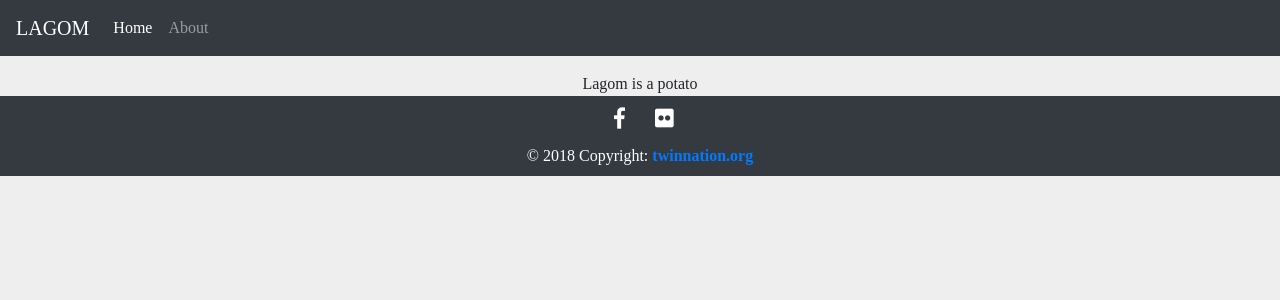
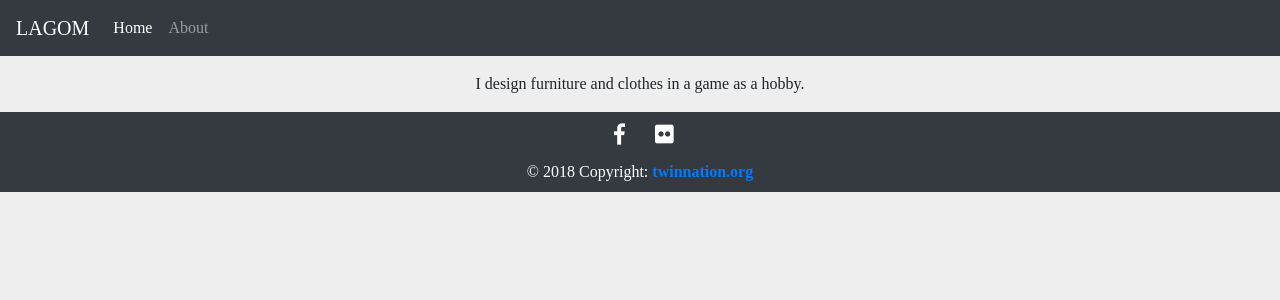
Before and after one commit to TwinProduction/lagom, an Angular app: page /about in a window 1280 px wide. Shown: the top 300 px of the page. Built offline with nearby package versions, Linux system fonts and the light colour scheme; a web font is replaced by a local one.

Commit message:
Updated about component

```diff
--- a/src/app/about/about.component.html
+++ b/src/app/about/about.component.html
@@ -1,3 +1,7 @@
-<div class="container text-center pt-3">
-  Lagom is a potato
+<div class="container text-center py-3">
+  <div class="row">
+    <div class="col-12">
+      I design furniture and clothes in a game as a hobby.
+    </div>
+  </div>
 </div>
```
